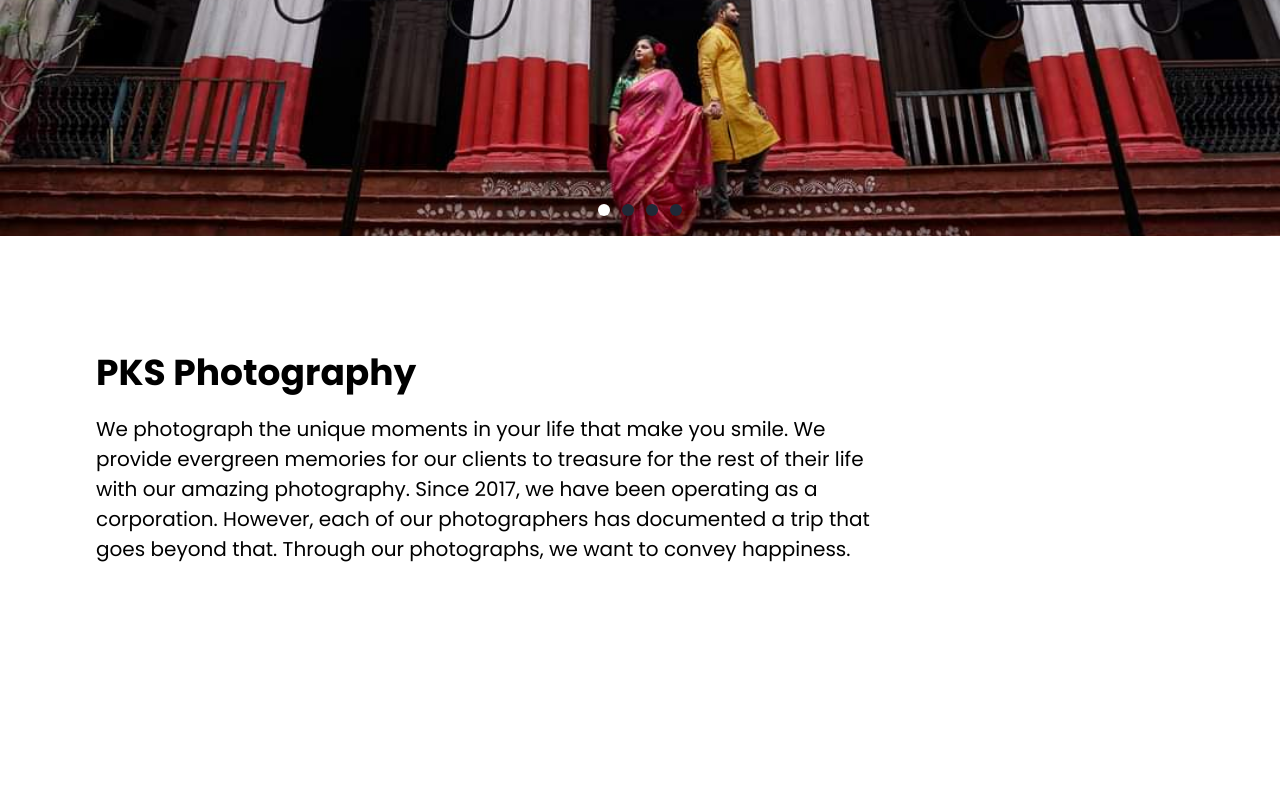
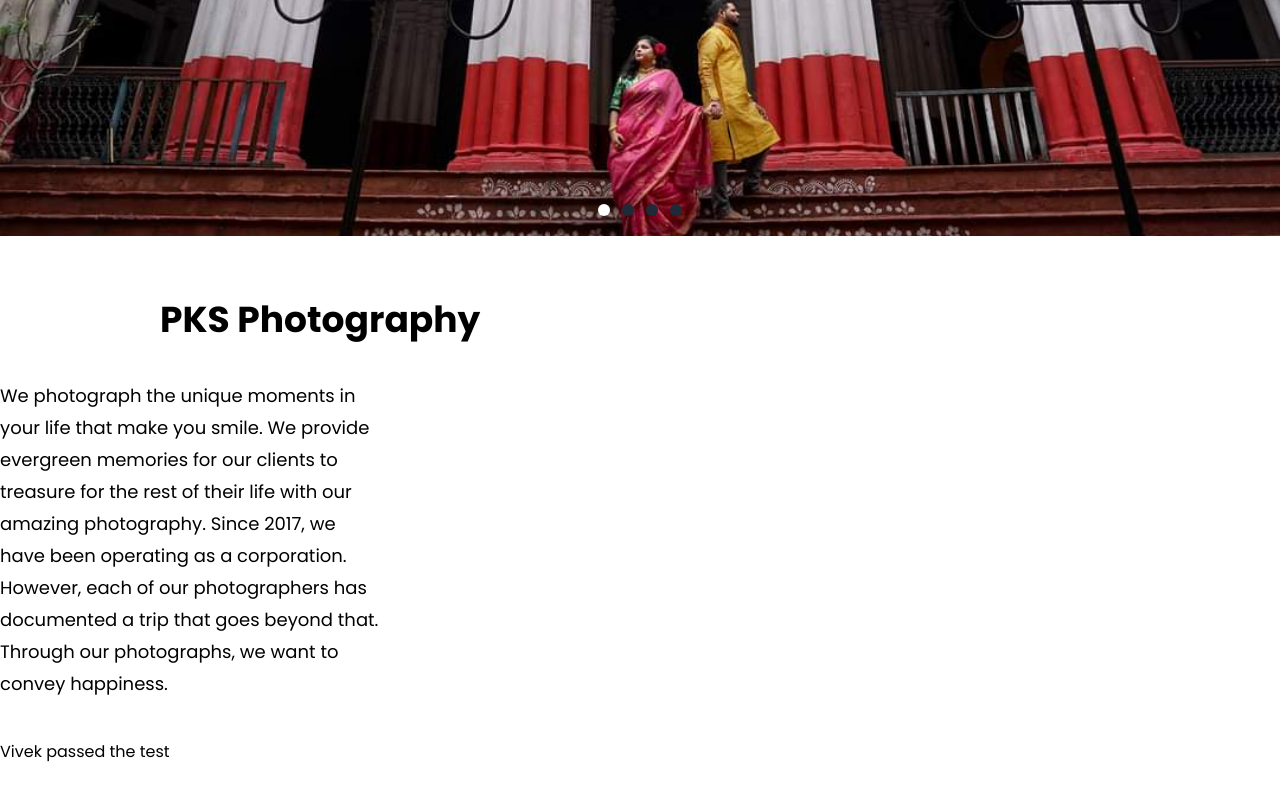
Before and after one commit to chakrari/PksFilmer, a React (Vite) app in the folder Pksfilmer/: page / in a window 1280 px wide. Shown: the part 404-1204 px from the top of the page. Before the commit the page ends 1032 px from the top, so only its background shows below. Built offline with nearby package versions, Linux system fonts and the light colour scheme.

Commit message:
vivek branch test

```diff
--- a/Pksfilmer/index.html
+++ b/Pksfilmer/index.html
@@ -2,7 +2,7 @@
 <html lang="en">
   <head>
     <meta charset="UTF-8" />
-
+    <link rel="icon" type="image/png" href="/Logo/logo.png" />
     <meta name="viewport" content="width=device-width, initial-scale=1.0" />
     <title>PKSFILMER</title>
   </head>
--- a/Pksfilmer/src/components/Hero_Section/Hero.jsx
+++ b/Pksfilmer/src/components/Hero_Section/Hero.jsx
@@ -2,11 +2,11 @@ import React from "react";
 
 const Hero = () => {
   return (
-    <section className="hero">
-      <h1 className=" text-4xl font-display font-bold leading-snug mt-28 px-24">
+    <section className="w-full flex xl:flerow, flex-col jsutify-center min-h-screen gap-10">
+      <h1 className="text-2xl sm:text-2xl md:text-4xl text font-bold mt-12 sm:mt-16 mx-4 sm:mx-10 md:mx-40">
         PKS Photography
       </h1>
-      <p className="text-xl mt-4 px-24 text-left pr-96 leading-normal mb-16">
+      <p className="text-lg leading-8 sm:max-w-sm ">
         We photograph the unique moments in your life that make you smile. We
         provide evergreen memories for our clients to treasure for the rest of
         their life with our amazing photography. Since 2017, we have been
@@ -14,6 +14,7 @@ const Hero = () => {
         documented a trip that goes beyond that. Through our photographs, we
         want to convey happiness.
       </p>
+      <h1>Vivek passed the test</h1>
     </section>
   );
 };
```
Also changed, not shown: Pksfilmer/Logo/logo.png (added).
